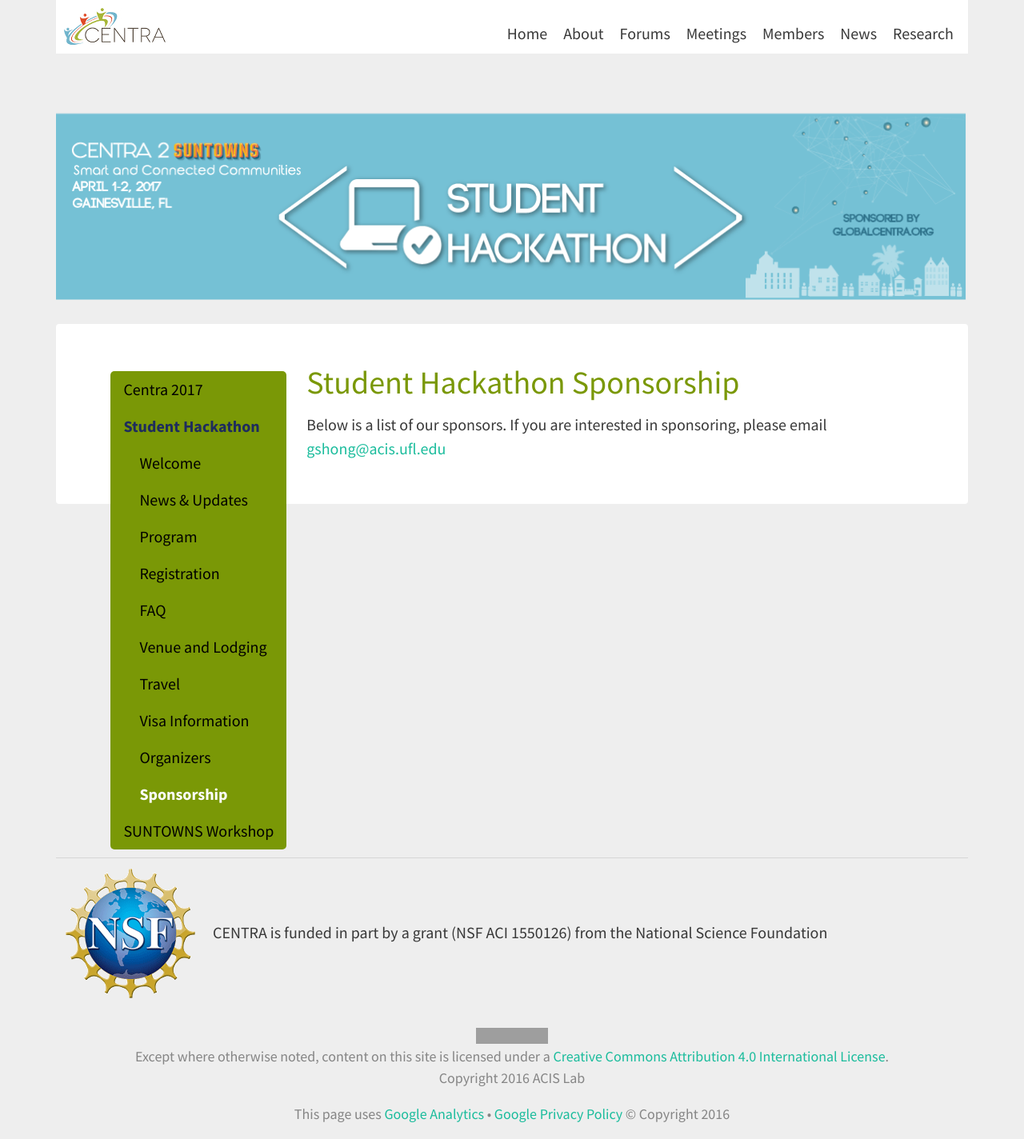
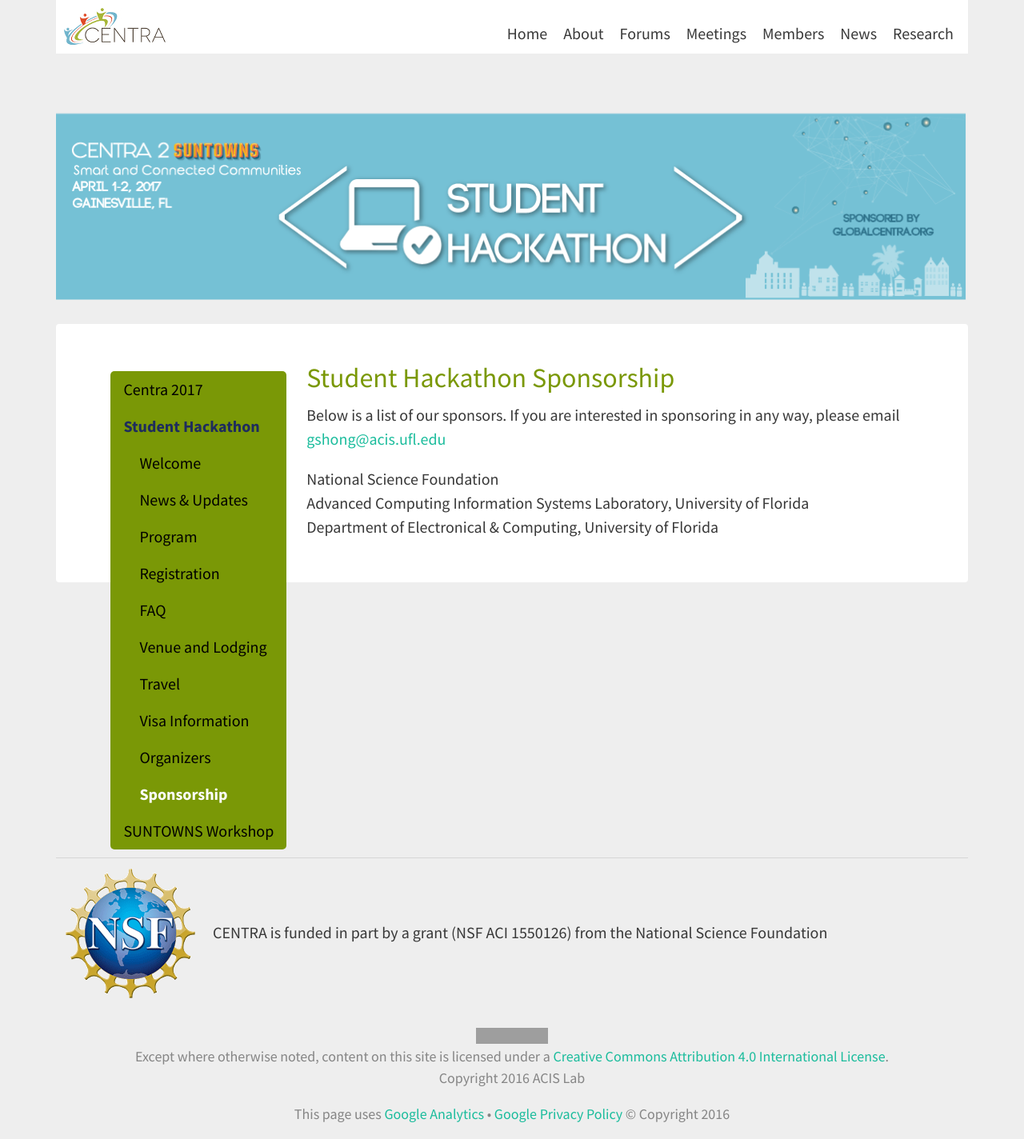
Before and after one commit to hmchou56/centra8, a Jekyll site: the page built from hackathon2017/sponsorship.md, in a window 1280 px wide. Shown: the whole page at 80% size. Built offline with Jekyll 4.4.1, drawn with Linux system fonts in a browser that asks for light colours; nearby versions of some CDN libraries; grey boxes are pictures that could not be loaded.

Commit message:
added sponsors

```diff
--- a/hackathon2017/sponsorship.md
+++ b/hackathon2017/sponsorship.md
@@ -7,7 +7,11 @@
 hide: true
 ---
 
-# Student Hackathon Sponsorship
+## Student Hackathon Sponsorship
 
-Below is a list of our sponsors. If you are interested in sponsoring, please
+Below is a list of our sponsors. If you are interested in sponsoring in any way, please
 email [gshong@acis.ufl.edu](mailto://gshong@acis.ufl.edu)
+
+National Science Foundation <br />
+Advanced Computing Information Systems Laboratory, University of Florida <br />
+Department of Electronical & Computing, University of Florida <br />
```
